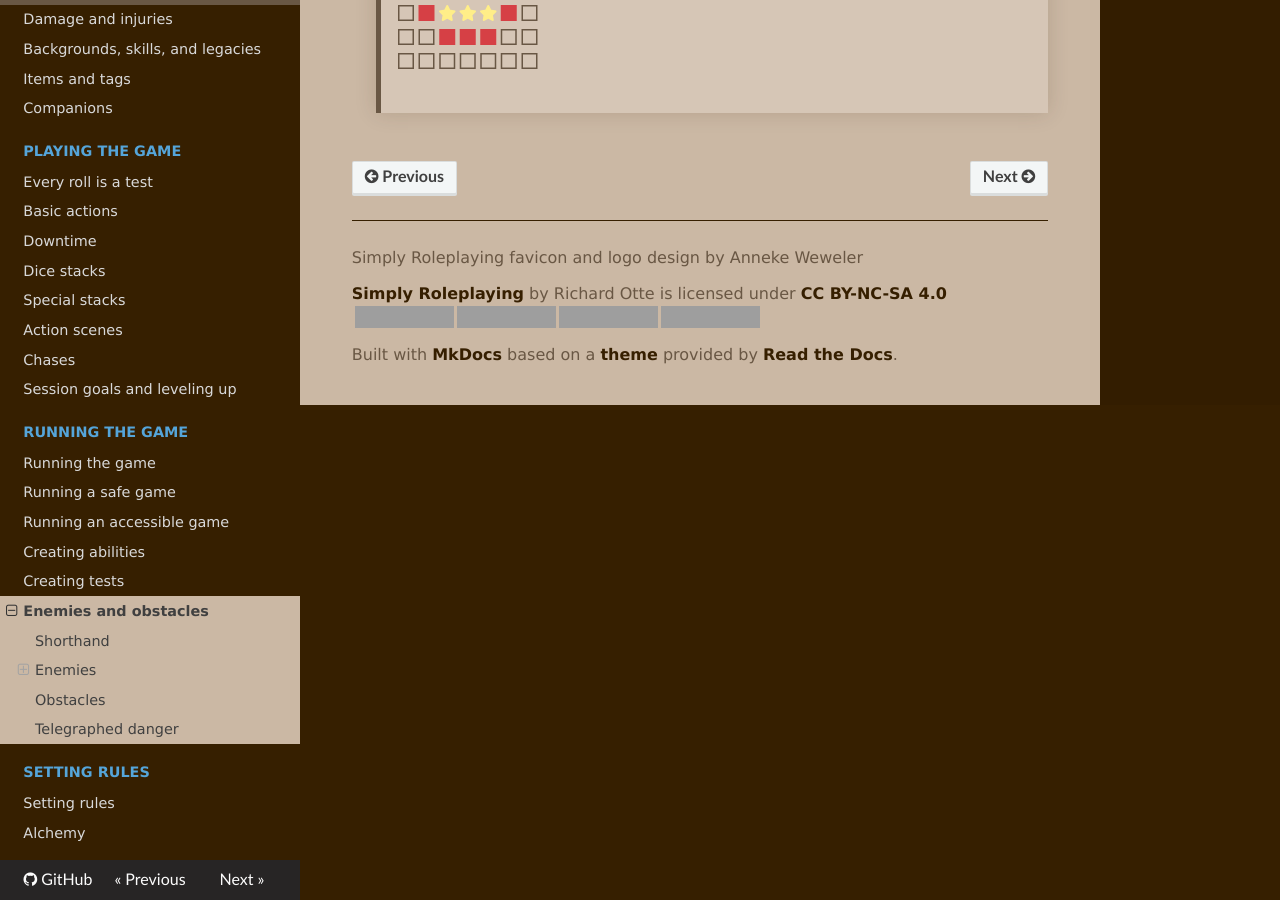
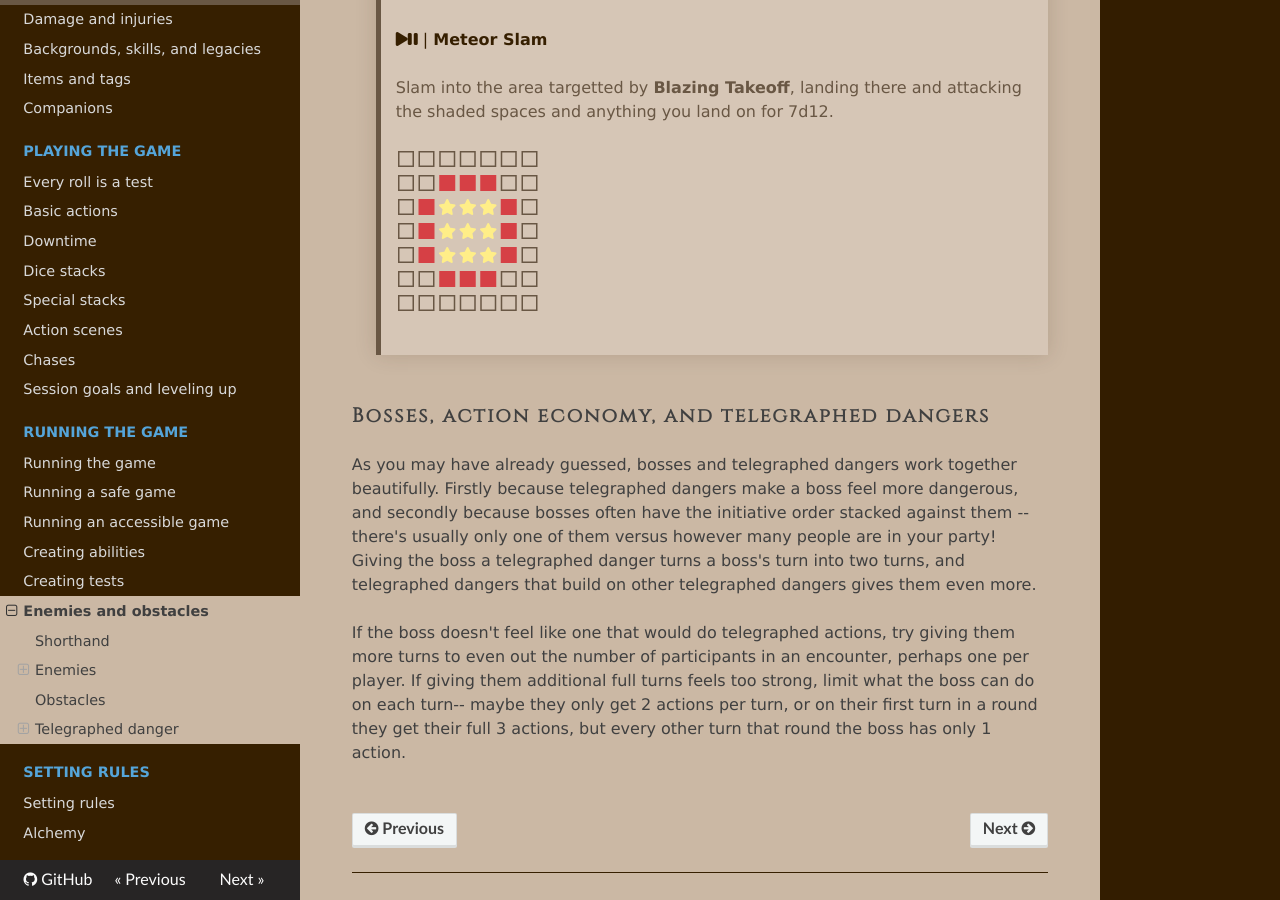
Before and after one commit to TheFifthRider/simply-roleplaying-webapp, an MkDocs documentation site: the page built from docs/running_the_game/enemies_and_obstacles.md, in a window 1280 px wide and 900 px high, scrolled down 4873 px. Built offline with MkDocs 1.6.1, drawn with Linux system fonts in a browser that asks for light colours; nearby versions of some CDN libraries; some of the changed text lies outside the part shown; grey boxes are pictures that could not be loaded.

Commit message:
refactor: Move action economy tips from action scenes page to enemies and obstacles page

```diff
--- a/docs/running_the_game/enemies_and_obstacles.md
+++ b/docs/running_the_game/enemies_and_obstacles.md
@@ -62,6 +62,10 @@
 
 
     <i class="fa-solid fa-person-walking"></i> <i class="ra ra-crossed-swords"></i> <i class="ra ra-crossed-swords"></i> **Feral Lunge**: Move 5 spaces, then make two 9d12 attacks against all targets within close range.
+
+### Squads of enemies
+
+If the players are outnumbered by low-level enemies but you don't want the strength in numbers to feel too overwhelming, try marking a group of those enemies as a squad! Squads are simply a set of enemies that will always pass their action to another enemy in their "squad" until none are available. This helps your players (and you!) so the turn can be passed to "the bandits" instead of needing to specify which specific bandit they're referring to.
 
 ## Obstacles
 
@@ -138,3 +142,10 @@
 ><i class="fa-regular fa-square-full fa-fw"></i><span style="color: var(--red);"><i class="fa-solid fa-square-full fa-fw"></i></span><span style="color: var(--yellow);"><i class="fa-solid fa-star fa-fw"></i><i class="fa-solid fa-star fa-fw"></i><i class="fa-solid fa-star fa-fw"></i></span><span style="color: var(--red);"><i class="fa-solid fa-square-full fa-fw"></i></span><i class="fa-regular fa-square-full fa-fw"></i>
 ><i class="fa-regular fa-square-full fa-fw"></i><i class="fa-regular fa-square-full fa-fw"></i><span style="color: var(--red);"><i class="fa-solid fa-square-full fa-fw"></i><i class="fa-solid fa-square-full fa-fw"></i><i class="fa-solid fa-square-full fa-fw"></i></span><i class="fa-regular fa-square-full fa-fw"></i><i class="fa-regular fa-square-full fa-fw"></i>
 ><i class="fa-regular fa-square-full fa-fw"></i><i class="fa-regular fa-square-full fa-fw"></i><i class="fa-regular fa-square-full fa-fw"></i><i class="fa-regular fa-square-full fa-fw"></i><i class="fa-regular fa-square-full fa-fw"></i><i class="fa-regular fa-square-full fa-fw"></i><i class="fa-regular fa-square-full fa-fw"></i>
+
+
+### Bosses, action economy, and telegraphed dangers
+
+As you may have already guessed, bosses and telegraphed dangers work together beautifully. Firstly because telegraphed dangers make a boss feel more dangerous, and secondly because bosses often have the initiative order stacked against them -- there's usually only one of them versus however many people are in your party! Giving the boss a telegraphed danger turns a boss's turn into two turns, and telegraphed dangers that build on other telegraphed dangers gives them even more.
+
+If the boss doesn't feel like one that would do telegraphed actions, try giving them more turns to even out the number of participants in an encounter, perhaps one per player. If giving them additional full turns feels too strong, limit what the boss can do on each turn-- maybe they only get 2 actions per turn, or on their first turn in a round they get their full 3 actions, but every other turn that round the boss has only 1 action.
```
Also changed, not shown: docs/gameplay/action.md (+0 -8 lines).
